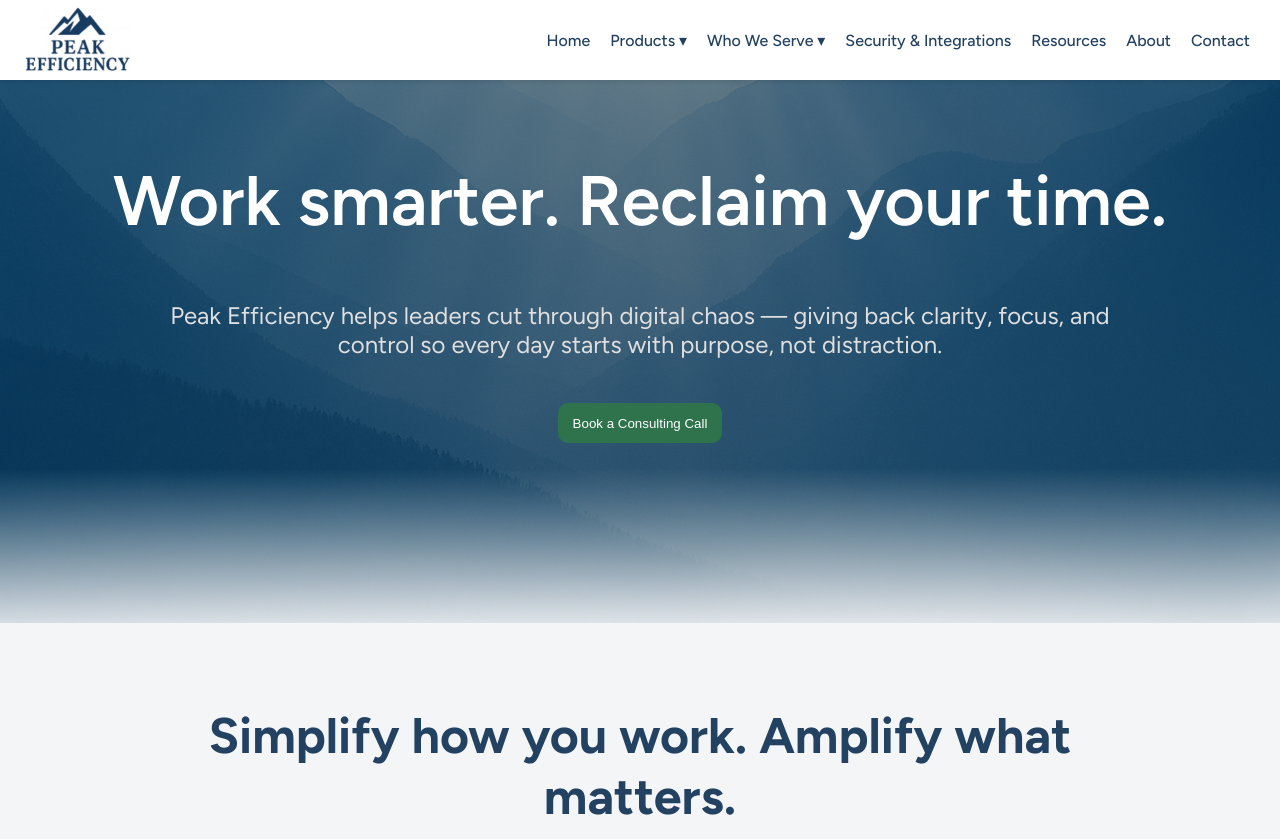
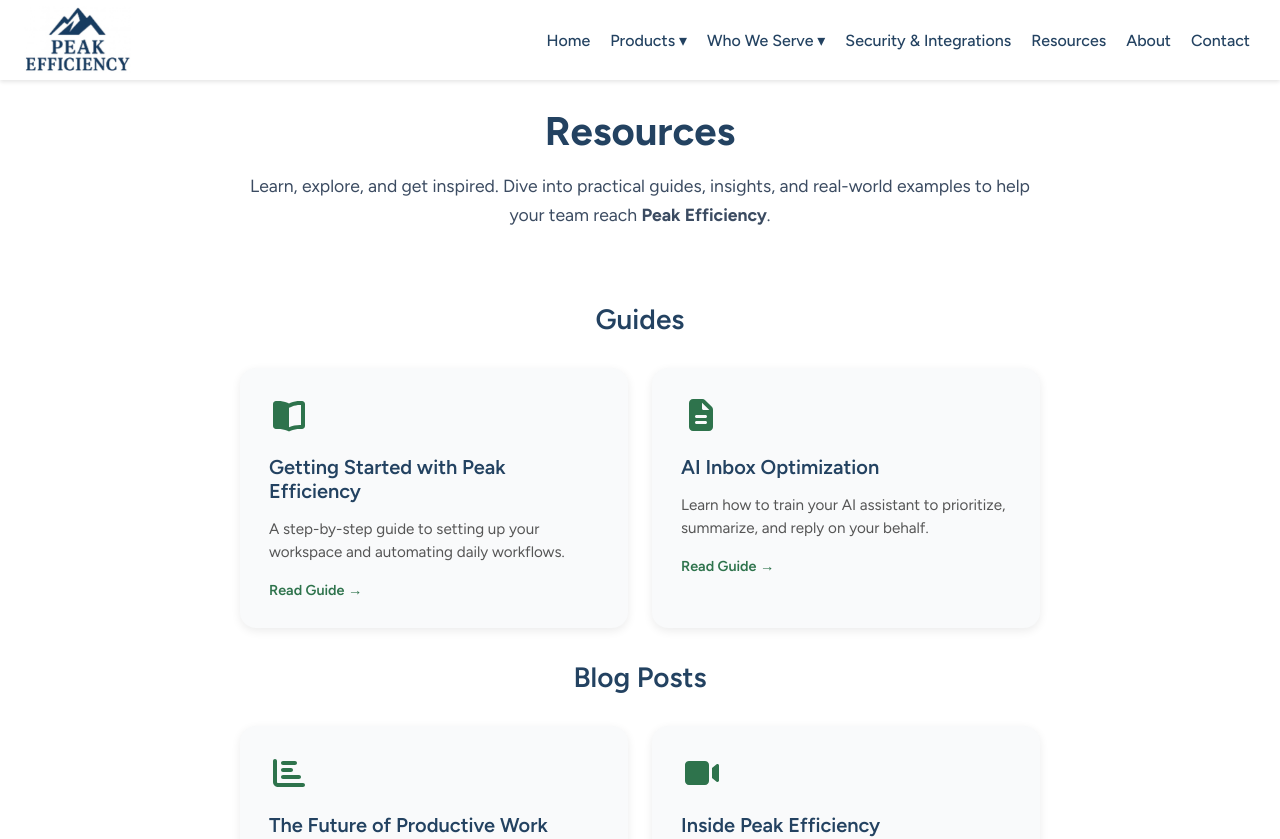
Before and after one commit to spencer-w-mathews/peak-efficiency, a React (Create React App) app: page /#/resources in a window 1280 px wide. Before the commit this address led to /. Shown: the top 839 px of the page. Built offline with nearby package versions, Linux system fonts and the light colour scheme.

Commit message:
Add resources and S and I pages

```diff
--- a/src/App.js
+++ b/src/App.js
@@ -11,6 +11,8 @@ import emailFilter from './images/emailFilter.png'
 import morningBrief from './images/morningBrief.png'
 import commandBoard from './images/commandBoard.png'
 import WhoWeServe from './Pages/WhoWeServe/WhoWeServe';
+import SecurityIntegrations from './Pages/SandI';
+import Resources from './Pages/Resources';
 
 //#2E734C --green
 //#234261 --blue lettering nav
@@ -88,6 +90,16 @@ function App() {
                   />
                 }
               />
+              <Route path='/security-and-integrations'
+                element={
+                  <SecurityIntegrations />
+                }
+              />
+              <Route path='/resources'
+                element={
+                  <Resources />
+                }
+              />
               <Route path="*" element={<Home />} />
           </Routes>
 
--- a/src/Pages/About.jsx
+++ b/src/Pages/About.jsx
@@ -92,10 +92,8 @@ function About() {
 export default About;
 
 const ServiceSection = styled.section`
-  background-color: #F4F5F6;
-  padding-bottom: 40px;
-  padding-top: 40px;
-  padding: 40px 90px;
+  background-color: #fff;
+  padding: 10px 90px;
   @media (max-width: 768px) {
         padding: 40px 25px;
       }
--- a/src/Pages/Footer.jsx
+++ b/src/Pages/Footer.jsx
@@ -59,7 +59,7 @@ function Footer() {
             <SubMenuDesktop>
                <Row>
                 <FontAwesomeIcon icon={faScaleBalanced} color='#234261' size='sm' style={{marginTop: 'auto', marginBottom: 'auto'}}/>
-                <SubItem onClick={() => navigate('/Who-We-Serve/lawyers')}>s</SubItem>
+                <SubItem onClick={() => navigate('/Who-We-Serve/lawyers')}>Lawyers</SubItem>
               </Row>
               <Row>
                 <FontAwesomeIcon icon={faHeartCircleCheck} color='#234261' size='sm' style={{marginTop: 'auto', marginBottom: 'auto'}}/>
@@ -72,8 +72,8 @@ function Footer() {
             </SubMenuDesktop>
           )}
         </NavItem>
-        <NavText onClick={() => navigate("/services")}>Security & Integrations</NavText>
-        <NavText onClick={() => navigate("/about")}>Resources</NavText>
+        <NavText onClick={() => navigate("/security-and-integrations")}>Security & Integrations</NavText>
+        <NavText onClick={() => navigate("/resources")}>Resources</NavText>
         <NavText onClick={() => navigate("/about")}>About</NavText>
         <NavText onClick={() => navigate("/contact")}>Contact</NavText>
       </NavButtonCont>
--- a/src/Pages/Nav.jsx
+++ b/src/Pages/Nav.jsx
@@ -104,8 +104,8 @@ function Nav() {
                         </Row>
                       </SubMenu>
                     )}
-                    <NavText onClick={() => navigate("/services")}>Security & Integrations</NavText>
-                    <NavText onClick={() => navigate("/about")}>Resources</NavText>
+                    <NavText onClick={() => navigate("/security-and-integrations")}>Security & Integrations</NavText>
+                    <NavText onClick={() => navigate("/resources")}>Resources</NavText>
                     <NavText onClick={() => navigate("/about")}>About</NavText>
                     <NavText onClick={() => navigate("/contact")}>Contact</NavText>
                   {/* <NavButton onClick={handleEmailClick}>Book a Consulting Call</NavButton> */}
@@ -168,8 +168,8 @@ function Nav() {
               </SubMenuDesktop>
             )}
           </NavText>
-        <NavText onClick={() => navigate("/services")}>Security & Integrations</NavText>
-                    <NavText onClick={() => navigate("/about")}>Resources</NavText>
+        <NavText onClick={() => navigate("/security-and-integrations")}>Security & Integrations</NavText>
+        <NavText onClick={() => navigate("/resources")}>Resources</NavText>
         <NavText onClick={() => navigate("/about")}>About</NavText>
         <NavText onClick={() => navigate("/contact")}>Contact</NavText>
 
--- /dev/null
+++ b/src/Pages/Resources.jsx
@@ -0,0 +1,206 @@
+import styled from "styled-components";
+import { FontAwesomeIcon } from "@fortawesome/react-fontawesome";
+import {
+  faBookOpen,
+  faFileAlt,
+  faChartBar,
+  faVideo,
+  faLink,
+} from "@fortawesome/free-solid-svg-icons";
+
+
+export default function Resources() {
+  const guides = [
+    {
+      icon: <FontAwesomeIcon icon={faBookOpen} />,
+      title: "Getting Started with Peak Efficiency",
+      description: "A step-by-step guide to setting up your workspace and automating daily workflows.",
+      link: "#",
+    },
+    {
+      icon: <FontAwesomeIcon icon={faFileAlt} />,
+      title: "AI Inbox Optimization",
+      description: "Learn how to train your AI assistant to prioritize, summarize, and reply on your behalf.",
+      link: "#",
+    },
+  ];
+
+  const blogs = [
+    {
+      icon: <FontAwesomeIcon icon={faChartBar} />,
+      title: "The Future of Productive Work",
+      description: "How AI is changing the way teams communicate and make decisions.",
+      link: "#",
+    },
+    {
+      icon: <FontAwesomeIcon icon={faVideo} />,
+      title: "Inside Peak Efficiency",
+      description: "A behind-the-scenes look at how we build reliable AI for high-performance teams.",
+      link: "#",
+    },
+  ];
+
+  const caseStudies = [
+    {
+      icon: <FontAwesomeIcon icon={faLink} />,
+      title: "Case Study: Atlas Group",
+      description: "Discover how a remote marketing team reduced email time by 70% using Peak Efficiency.",
+      link: "#",
+    },
+    {
+      icon: <FontAwesomeIcon icon={faLink} />,
+      title: "Case Study: Ember Analytics",
+      description: "See how a data-driven company automated reporting and improved collaboration with AI workflows.",
+      link: "#",
+    },
+  ];
+
+  return (
+    <PageContainer>
+      <Header>
+        <Title>Resources</Title>
+        <Subtitle>
+          Learn, explore, and get inspired. Dive into practical guides, insights, and real-world examples
+          to help your team reach <strong>Peak Efficiency</strong>.
+        </Subtitle>
+      </Header>
+
+      <SectionTitle>Guides</SectionTitle>
+      <CardGrid>
+        {guides.map((item, i) => (
+          <Card key={i} href={item.link}>
+            <Icon>{item.icon}</Icon>
+            <CardTitle>{item.title}</CardTitle>
+            <Description>{item.description}</Description>
+            <LearnMore>Read Guide →</LearnMore>
+          </Card>
+        ))}
+      </CardGrid>
+
+      <SectionTitle1>Blog Posts</SectionTitle1>
+      <CardGrid>
+        {blogs.map((item, i) => (
+          <Card key={i} href={item.link}>
+            <Icon>{item.icon}</Icon>
+            <CardTitle>{item.title}</CardTitle>
+            <Description>{item.description}</Description>
+            <LearnMore>Read Post →</LearnMore>
+          </Card>
+        ))}
+      </CardGrid>
+
+      <SectionTitle1>Case Studies</SectionTitle1>
+      <CardGrid>
+        {caseStudies.map((item, i) => (
+          <Card key={i} href={item.link}>
+            <Icon>{item.icon}</Icon>
+            <CardTitle>{item.title}</CardTitle>
+            <Description>{item.description}</Description>
+            <LearnMore>View Case Study →</LearnMore>
+          </Card>
+        ))}
+      </CardGrid>
+    </PageContainer>
+  );
+}
+
+const PageContainer = styled.div`
+  background-color: #ffffff;
+  color: #234261;
+  min-height: 100vh;
+  padding: 0rem 2rem 4rem;
+  display: flex;
+  flex-direction: column;
+  align-items: center;
+`;
+
+const Header = styled.div`
+  max-width: 800px;
+  text-align: center;
+  margin-bottom: 3rem;
+`;
+
+const Title = styled.h1`
+  font-size: 2.5rem;
+  font-weight: 700;
+  color: #234261;
+  margin-bottom: 1rem;
+`;
+
+const Subtitle = styled.p`
+  font-size: 1.1rem;
+  color: #3b4b61;
+  line-height: 1.6;
+`;
+
+const SectionTitle = styled.h2`
+  font-size: 1.75rem;
+  font-weight: 600;
+  color: #234261;
+  margin-top: 0.5rem;
+  margin-bottom: 2rem;
+  text-align: center;
+`;
+
+const SectionTitle1 = styled.h2`
+  font-size: 1.75rem;
+  font-weight: 600;
+  color: #234261;
+  margin-top: 2rem;
+  margin-bottom: 2rem;
+  text-align: center;
+`;
+
+const CardGrid = styled.div`
+  display: flex;
+  flex-wrap: wrap;
+  justify-content: center;
+  gap: 1.5rem;
+  width: 100%;
+  max-width: 1100px;
+`;
+
+const Card = styled.a`
+  background-color: #f9fafb;
+  border-radius: 1rem;
+  width: clamp(250px, 30%, 350px);
+  padding: 1.75rem;
+  box-shadow: 0 3px 10px rgba(0, 0, 0, 0.08);
+  text-decoration: none;
+  color: inherit;
+  transition: all 0.2s ease;
+  text-align: left;
+  border: 1px solid transparent;
+
+  &:hover {
+    transform: translateY(-4px);
+    box-shadow: 0 6px 18px rgba(0, 0, 0, 0.12);
+    border-color: #2e734c44;
+  }
+`;
+
+const Icon = styled.div`
+  font-size: 2rem;
+  color: #2e734c;
+  margin-bottom: 1rem;
+`;
+
+const CardTitle = styled.h3`
+  font-size: 1.25rem;
+  font-weight: 600;
+  margin-bottom: 0.5rem;
+  color: #234261;
+`;
+
+const Description = styled.p`
+  font-size: 0.95rem;
+  color: #555;
+  line-height: 1.5;
+  margin-bottom: 1rem;
+`;
+
+const LearnMore = styled.span`
+  font-size: 0.9rem;
+  color: #2e734c;
+  font-weight: 600;
+`;
--- /dev/null
+++ b/src/Pages/SandI.jsx
@@ -0,0 +1,171 @@
+import styled from "styled-components";
+import { FontAwesomeIcon } from "@fortawesome/react-fontawesome";
+import { faShieldAlt, faLock, faUserCheck, faKey, faPlug, faCloud } from "@fortawesome/free-solid-svg-icons";
+
+
+export default function SecurityIntegrations() {
+  const securityFeatures = [
+    {
+      icon: <FontAwesomeIcon icon={faShieldAlt} />,
+      title: "Enterprise-Grade Encryption",
+      description:
+        "All data in Peak Efficiency is encrypted in transit and at rest using AES-256 and TLS 1.3 standards."
+    },
+    {
+      icon: <FontAwesomeIcon icon={faLock} />,
+      title: "Zero-Trust Framework",
+      description:
+        "We authenticate every user and device, ensuring only verified connections are granted access."
+    },
+    {
+      icon: <FontAwesomeIcon icon={faUserCheck} />,
+      title: "Role-Based Access",
+      description:
+        "Fine-grained permissions let you control who can view, edit, and manage critical information."
+    },
+    {
+      icon: <FontAwesomeIcon icon={faKey} />,
+      title: "Multi-Factor Authentication",
+      description:
+        "Protect accounts with MFA and SSO integrations, including Google Workspace and Microsoft 365."
+    }
+];
+
+const integrations = [
+    {
+      icon: <FontAwesomeIcon icon={faPlug} />,
+      title: "Seamless Integrations",
+      description:
+        "Connect with the tools you already use — Gmail, Slack, Asana, Notion, and more — without friction."
+    },
+    {
+      icon: <FontAwesomeIcon icon={faCloud} />,
+      title: "API & Webhooks",
+      description:
+        "Our open API and webhook support let your team automate workflows and build custom extensions."
+    }
+  ];
+
+  return (
+    <PageContainer>
+      <Header>
+        <Title>Security & Integrations</Title>
+        <Subtitle>
+          At <strong>Peak Efficiency</strong>, your privacy, data, and systems are protected by design.
+          Every feature we build is backed by enterprise-grade security and seamless integrations that fit your workflow.
+        </Subtitle>
+      </Header>
+
+      <SectionTitle>Security You Can Trust</SectionTitle>
+      <CardGrid>
+        {securityFeatures.map((item, i) => (
+          <Card key={i}>
+            <Icon>{item.icon}</Icon>
+            <CardTitle>{item.title}</CardTitle>
+            <Description>{item.description}</Description>
+          </Card>
+        ))}
+      </CardGrid>
+
+      <SectionTitle1>Powerful Integrations</SectionTitle1>
+      <CardGrid>
+        {integrations.map((item, i) => (
+          <Card key={i}>
+            <Icon>{item.icon}</Icon>
+            <CardTitle>{item.title}</CardTitle>
+            <Description>{item.description}</Description>
+          </Card>
+        ))}
+      </CardGrid>
+    </PageContainer>
+  );
+}
+
+const PageContainer = styled.div`
+  color: #234261;
+  min-height: 100vh;
+  padding: 0rem 2rem 4rem;
+  display: flex;
+  flex-direction: column;
+  align-items: center;
+`;
+
+const Header = styled.div`
+  max-width: 800px;
+  text-align: center;
+  margin-bottom: 3rem;
+`;
+
+const Title = styled.h1`
+  font-size: 2.5rem;
+  font-weight: 700;
+  color: #234261;
+  margin-bottom: 1rem;
+`;
+
+const Subtitle = styled.p`
+  font-size: 1.1rem;
+  color: #3b4b61;
+  line-height: 1.6;
+`;
+
+const SectionTitle = styled.h2`
+  font-size: 1.75rem;
+  font-weight: 600;
+  color: #234261;
+  margin-top: 0rem;
+  margin-bottom: 2rem;
+  text-align: center;
+`;
+
+const SectionTitle1 = styled.h2`
+  font-size: 1.75rem;
+  font-weight: 600;
+  color: #234261;
+  margin-top: 2rem;
+  margin-bottom: 2rem;
+  text-align: center;
+`;
+
+const CardGrid = styled.div`
+  display: flex;
+  flex-wrap: wrap;
+  justify-content: center;
+  gap: 1.5rem;
+  width: 100%;
+  max-width: 1100px;
+`;
+
+const Card = styled.div`
+  background-color: #fff;
+  border-radius: 1rem;
+  width: clamp(250px, 30%, 350px);
+  padding: 1.75rem;
+  box-shadow: 0 4px 12px rgba(0, 0, 0, 0.08);
+  transition: all 0.2s ease;
+  text-align: left;
+
+  &:hover {
+    transform: translateY(-4px);
+    box-shadow: 0 8px 18px rgba(0, 0, 0, 0.15);
+  }
+`;
+
+const Icon = styled.div`
+  font-size: 2rem;
+  color: #2e734c;
+  margin-bottom: 1rem;
+`;
+
+const CardTitle = styled.h3`
+  font-size: 1.25rem;
+  font-weight: 600;
+  margin-bottom: 0.5rem;
+  color: #234261;
+`;
+
+const Description = styled.p`
+  font-size: 0.95rem;
+  color: #555;
+  line-height: 1.5;
+`;
--- a/src/Pages/WhoWeServe/Card.jsx
+++ b/src/Pages/WhoWeServe/Card.jsx
@@ -1,11 +1,11 @@
 import { useNavigate } from "react-router-dom";
 import styled from "styled-components";
 
-export default function InfoCard({ icon, title, description, route }) {
+export default function InfoCard({ icon, title, description, route, color }) {
   const navigate = useNavigate()
   return (
     <Card onClick={() => route && navigate(route)} style={route ? {cursor: 'pointer'}: {}}>
-      <IconWrapper>{icon}</IconWrapper>
+      <IconWrapper style={{color: {color}}}>{icon}</IconWrapper>
       <Title>{title}</Title>
       <Description>{description}</Description>
     </Card>
@@ -32,7 +32,6 @@ const Card = styled.div`
 
 const IconWrapper = styled.div`
   font-size: 2rem;
-  color: #2e734c;
   margin-bottom: 0.75rem;
   margin-left: auto;
   margin-right: auto;
--- a/src/Pages/WhoWeServe/WhoWeServe.jsx
+++ b/src/Pages/WhoWeServe/WhoWeServe.jsx
@@ -6,53 +6,53 @@ import { faChartLine, faInfoCircle, faMugHot, faToolbox } from '@fortawesome/fre
 
 const problems = [
   {
-    icon: <FontAwesomeIcon icon={faEnvelope} />,
+    icon: <FontAwesomeIcon icon={faEnvelope} color='#842729ff'/>,
     title: "Overwhelmed Inbox",
     description: "Important messages get buried under noise, wasting time and causing missed opportunities."
   },
   {
-    icon: <FontAwesomeIcon icon={faInfoCircle} />,
+    icon: <FontAwesomeIcon icon={faInfoCircle} color='#842729ff'/>,
     title: "Information Overload",
     description: "You wake up to endless updates and articles, but no clear sense of what actually matters."
   },
   {
-    icon: <FontAwesomeIcon icon={faToolbox} />,
+    icon: <FontAwesomeIcon icon={faToolbox} color='#842729ff'/>,
     title: "Scattered Tools",
     description: "Tasks, emails, and notes are spread across platforms — nothing feels connected or in sync."
   },
   {
-    icon: <FontAwesomeIcon icon={faChartLine} />,
+    icon: <FontAwesomeIcon icon={faChartLine} color='#842729ff'/>,
     title: "Lost Priorities",
     description: "You spend more time figuring out what to do than actually doing it."
   },
   {
-    icon: <FontAwesomeIcon icon={faClock} />,
+    icon: <FontAwesomeIcon icon={faClock} color='#842729ff'/>,
     title: "Constant Context Switching",
     description: "Jumping between messages, meetings, and tasks breaks your focus and drains your energy."
   },
   {
-    icon: <FontAwesomeIcon icon={faBellSlash} />,
+    icon: <FontAwesomeIcon icon={faBellSlash} color='#842729ff'/>,
     title: "Notification Fatigue",
-    description: "Every app wants your attention — you’re pinged all day, but rarely about something that matters."
+    description: "Every app wants your attention — you’re pinged all day, but rarely about something that matters.",
   }
 ];
 
 
 const cards = [
     {
-      icon: <FontAwesomeIcon icon={faEnvelope} />,
+      icon: <FontAwesomeIcon icon={faEnvelope} color='#2e734c'/>,
       title: "Email Filter & Sorter",
       description: "Removes noise, routes what matters, and drafts replies in your tone — your inbox finally works for you.",
       route: '/products/email-filter-sorter'
     },
     {
-      icon: <FontAwesomeIcon icon={faMugHot} />,
+      icon: <FontAwesomeIcon icon={faMugHot} color='#2e734c'/>,
       title: "Morning Brief",
       description: "Start each day with a clear snapshot of what matters most — key emails, meetings, and action items — all summarized by AI.",
       route: '/products/morning-brief'
     },
     {
-      icon: <FontAwesomeIcon icon={faObjectGroup} />,
+      icon: <FontAwesomeIcon icon={faObjectGroup} color='#2e734c'/>,
       title: "Command Board",
       description: "A secure central hub where you can see everything — communications, priorities, and progress — in one place.",
       route: '/products/command-board'
@@ -66,13 +66,13 @@ function WhoWeServe({Title}) {
             <Header>The software environment for {Title} is broken</Header>
             <Grid>
                 {problems.map((card, i) => (
-                    <InfoCard key={i} {...card} />
+                    <InfoCard key={i} {...card } />
                 ))}
             </Grid>
             <PricingHeader>The Peak Efficiency Solution:</PricingHeader>
             <Grid>
                 {cards.map((card, i) => (
-                        <InfoCard key={i} {...card} />
+                        <InfoCard key={i} {...card}/>
                 ))}
             </Grid>
 
```
